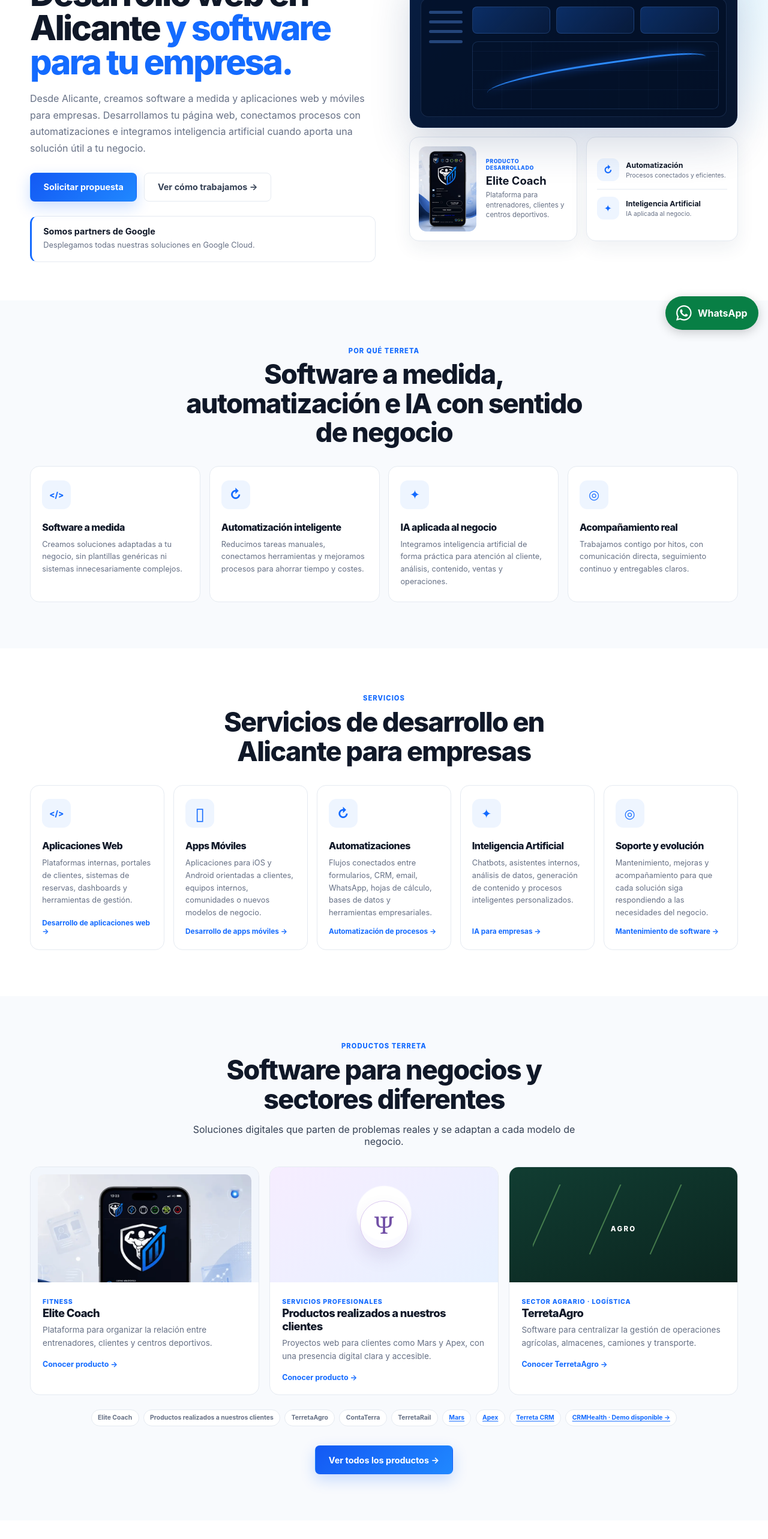
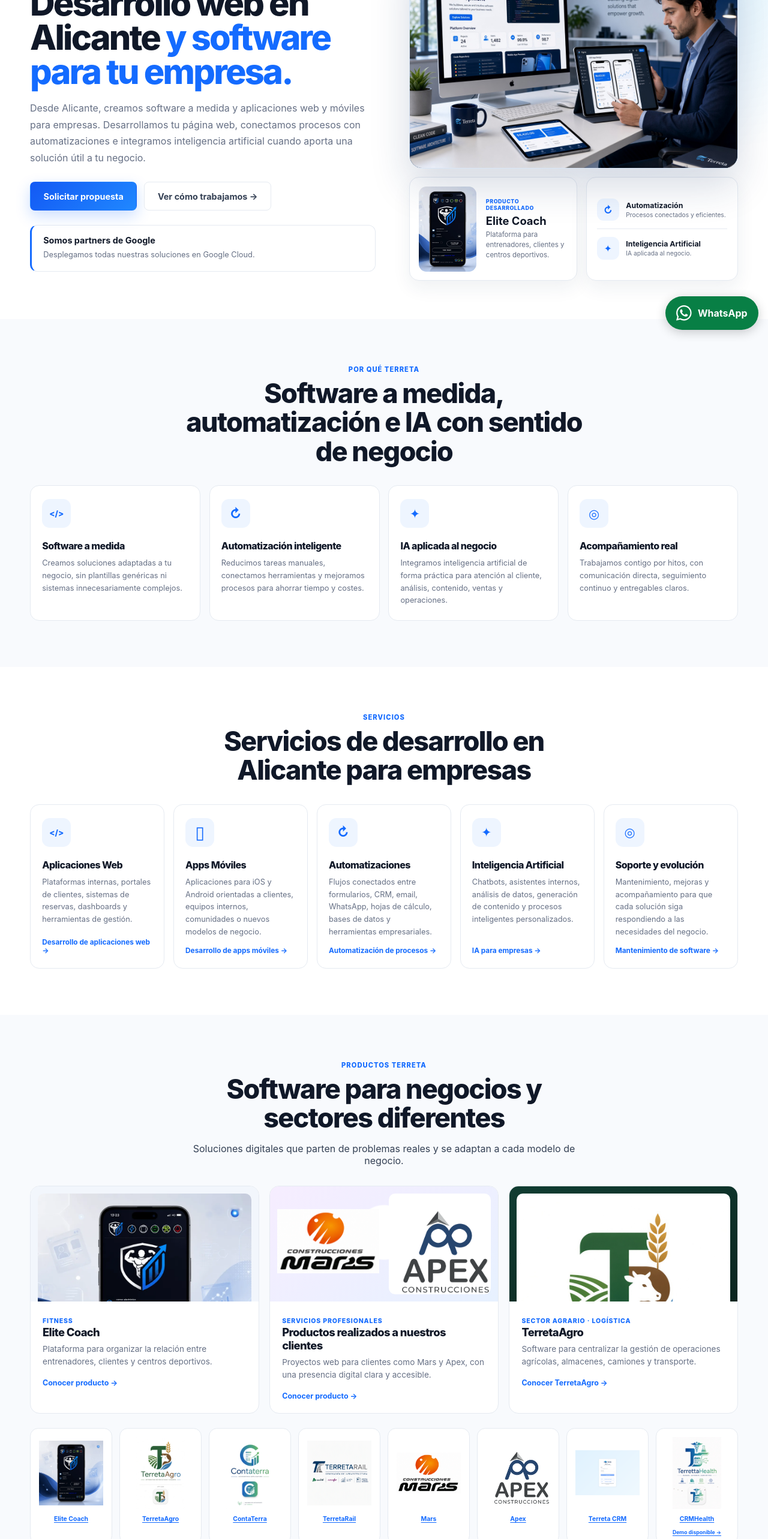
Before and after one commit to AntonioPardoRuiz/terretaLanding, an Angular app: page / in a window 1280 px wide. Shown: the part 234-2800 px from the top of the page at 60% size. Built offline with nearby package versions, Linux system fonts and the light colour scheme.

Commit message:
Incluimos imagenes de los productos

```diff
--- a/src/app/pages/home/home.html
+++ b/src/app/pages/home/home.html
@@ -24,15 +24,15 @@
           class="showcase"
           aria-label="Software a medida, Elite Coach, automatización e inteligencia artificial"
         >
-          <div class="showcase__dashboard" aria-hidden="true">
-            <div class="dashboard__top"><i></i><i></i><i></i><span>Panel de gestión</span></div>
-            <div class="dashboard__body">
-              <div class="dashboard__nav"><b></b><b></b><b></b><b></b></div>
-              <div class="dashboard__content">
-                <div class="dashboard__metrics"><i></i><i></i><i></i></div>
-                <div class="dashboard__chart"><span></span></div>
-              </div>
-            </div>
+          <div class="showcase__dashboard showcase__dashboard--image">
+            <img
+              src="assets/images/software-a-medida.jpg"
+              width="1248"
+              height="832"
+              alt="Desarrollo de software a medida de Terreta con interfaces en ordenador y tabletas"
+              fetchpriority="high"
+              decoding="async"
+            />
             <small>Software a medida</small>
           </div>
           <div class="showcase__bottom">
@@ -135,12 +135,13 @@
                 />
               }
               @if (solution.visual === 'psychology') {
-                <div class="product-symbol" aria-hidden="true">Ψ</div>
+                <div class="client-logos">
+                  <img src="assets/images/mars-logo.webp" alt="Logo de Construcciones MARS" width="356" height="224" loading="lazy" decoding="async" />
+                  <img src="assets/images/apex-logo.png" alt="Logo de Apex Construcciones" width="826" height="820" loading="lazy" decoding="async" />
+                </div>
               }
               @if (solution.visual === 'agro') {
-                <div class="agro-lines" aria-hidden="true">
-                  <i></i><i></i><i></i><span>AGRO</span>
-                </div>
+                <img class="solution-card__logo" src="assets/images/terreta-agro-brand.jpg" alt="Logo de TerretaAgro" width="784" height="1168" loading="lazy" decoding="async" />
               }
             </div>
             <div class="solution-card__body">
@@ -160,12 +161,13 @@
         }
       </div>
       <div class="catalog-tags" aria-label="Catálogo de productos">
-        <span>Elite Coach</span><span>Productos realizados a nuestros clientes</span><span>TerretaAgro</span
-        ><span>ContaTerra</span><span>TerretaRail</span>
-        <a routerLink="/productos" fragment="mars">Mars</a>
-        <a routerLink="/productos" fragment="apex">Apex</a>
-        <a routerLink="/productos" fragment="crm">Terreta CRM</a>
-        <a routerLink="/productos" fragment="crmhealth">CRMHealth · Demo disponible →</a>
+        @for (product of catalogProducts; track product.fragment) {
+          <a routerLink="/productos" [fragment]="product.fragment">
+            <img [src]="'assets/images/' + product.image" alt="" width="120" height="120" loading="lazy" decoding="async" />
+            <span>{{ product.name }}</span>
+            @if (product.fragment === 'crmhealth') { <small>Demo disponible →</small> }
+          </a>
+        }
       </div>
       <div class="products-action">
         <app-button label="Ver todos los productos →" link="/productos" />
--- a/src/app/pages/home/home.scss
+++ b/src/app/pages/home/home.scss
@@ -80,6 +80,15 @@
   gap: 0.35rem;
   color: #a8c9fa;
   font-size: 0.65rem;
+}
+.showcase__dashboard--image {
+  height: auto;
+  padding: 0;
+}
+.showcase__dashboard--image > img {
+  display: block;
+  width: 100%;
+  height: auto;
 }
 .dashboard__top i {
   width: 0.42rem;
@@ -430,17 +439,20 @@
   text-align: center;
 }
 .catalog-tags {
-  display: flex;
-  flex-wrap: wrap;
-  gap: 0.45rem;
+  display: grid;
+  grid-template-columns: repeat(auto-fit, minmax(8rem, 1fr));
+  gap: 0.75rem;
   justify-content: center;
   margin-top: 1.5rem;
 }
-.catalog-tags span,
 .catalog-tags a {
-  padding: 0.42rem 0.65rem;
+  display: flex;
+  flex-direction: column;
+  align-items: center;
+  gap: 0.65rem;
+  padding: 0.85rem;
   border: 1px solid var(--color-border);
-  border-radius: 99rem;
+  border-radius: 0.85rem;
   background: white;
   color: var(--color-text-muted);
   font-size: 0.65rem;
@@ -449,6 +461,27 @@
 .catalog-tags a {
   color: var(--color-primary);
   text-underline-offset: 0.18em;
+}
+.catalog-tags img {
+  width: 100%;
+  height: 7.5rem;
+  object-fit: contain;
+}
+.solution-card__visual img.solution-card__logo {
+  object-fit: contain;
+}
+.client-logos {
+  display: grid;
+  grid-template-columns: repeat(2, minmax(0, 1fr));
+  align-items: center;
+  gap: 1rem;
+  width: 100%;
+  height: 100%;
+  min-height: 0;
+}
+.client-logos img {
+  object-fit: contain;
+  min-height: 0;
 }
 .solution-card__visual--psychology {
   background:
--- a/src/app/pages/home/home.ts
+++ b/src/app/pages/home/home.ts
@@ -30,6 +30,16 @@
 })
 export class HomeComponent {
   readonly faqs = PAGE_FAQS['/'];
+  readonly catalogProducts = [
+    { name: 'Elite Coach', image: 'elite-coach.webp', fragment: 'elite-coach' },
+    { name: 'TerretaAgro', image: 'terreta-agro-brand.jpg', fragment: 'terreta-agro' },
+    { name: 'ContaTerra', image: 'contaterra-brand.jpg', fragment: 'conta-terra' },
+    { name: 'TerretaRail', image: 'terreta-rail-logo.png', fragment: 'terreta-rail' },
+    { name: 'Mars', image: 'mars-logo.webp', fragment: 'mars' },
+    { name: 'Apex', image: 'apex-logo.png', fragment: 'apex' },
+    { name: 'Terreta CRM', image: 'terreta-crm-web.png', fragment: 'crm' },
+    { name: 'CRMHealth', image: 'terreta-health-brand.jpg', fragment: 'crmhealth' },
+  ] as const;
   readonly benefits: readonly Card[] = [
     {
       title: 'Software a medida',
```
